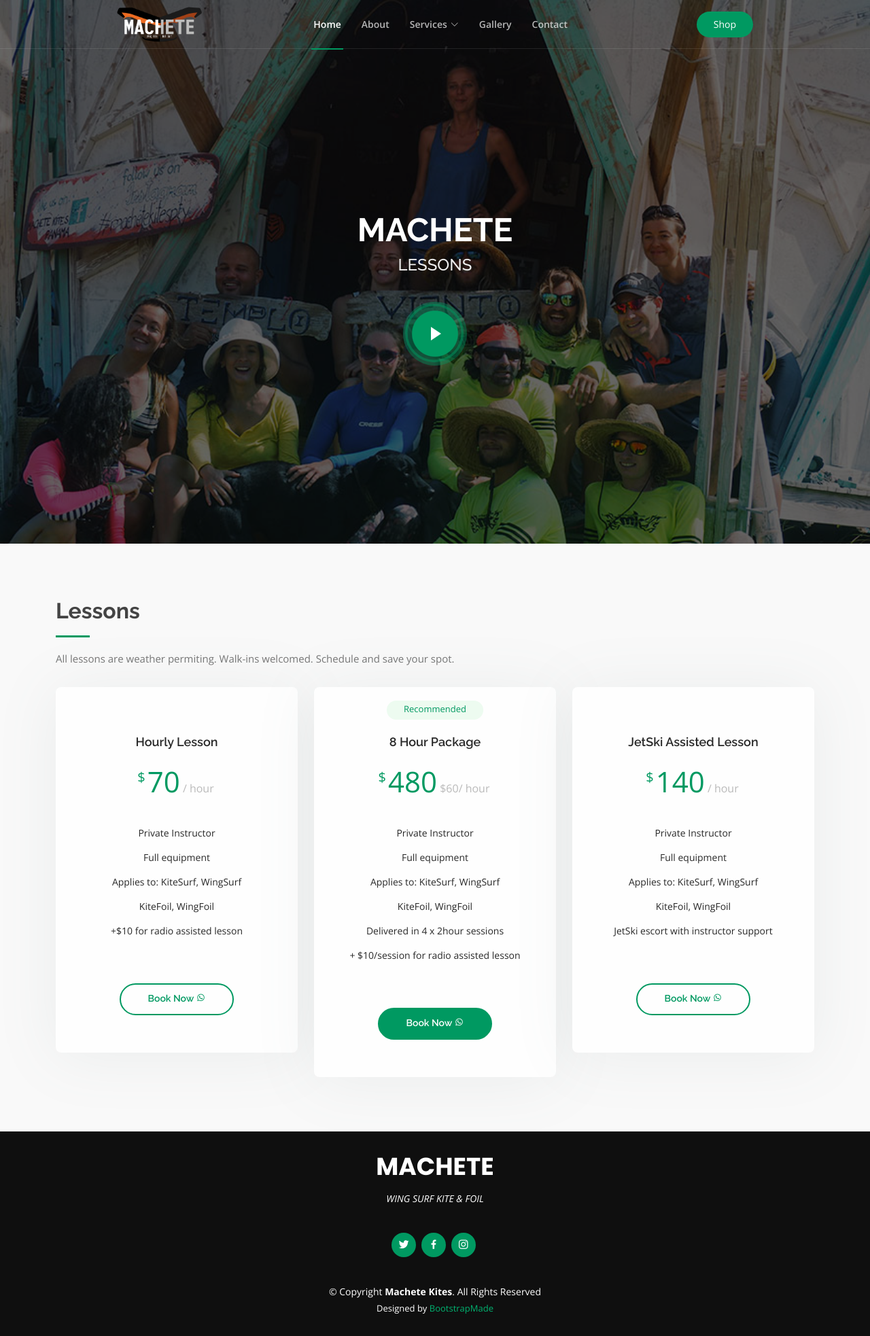
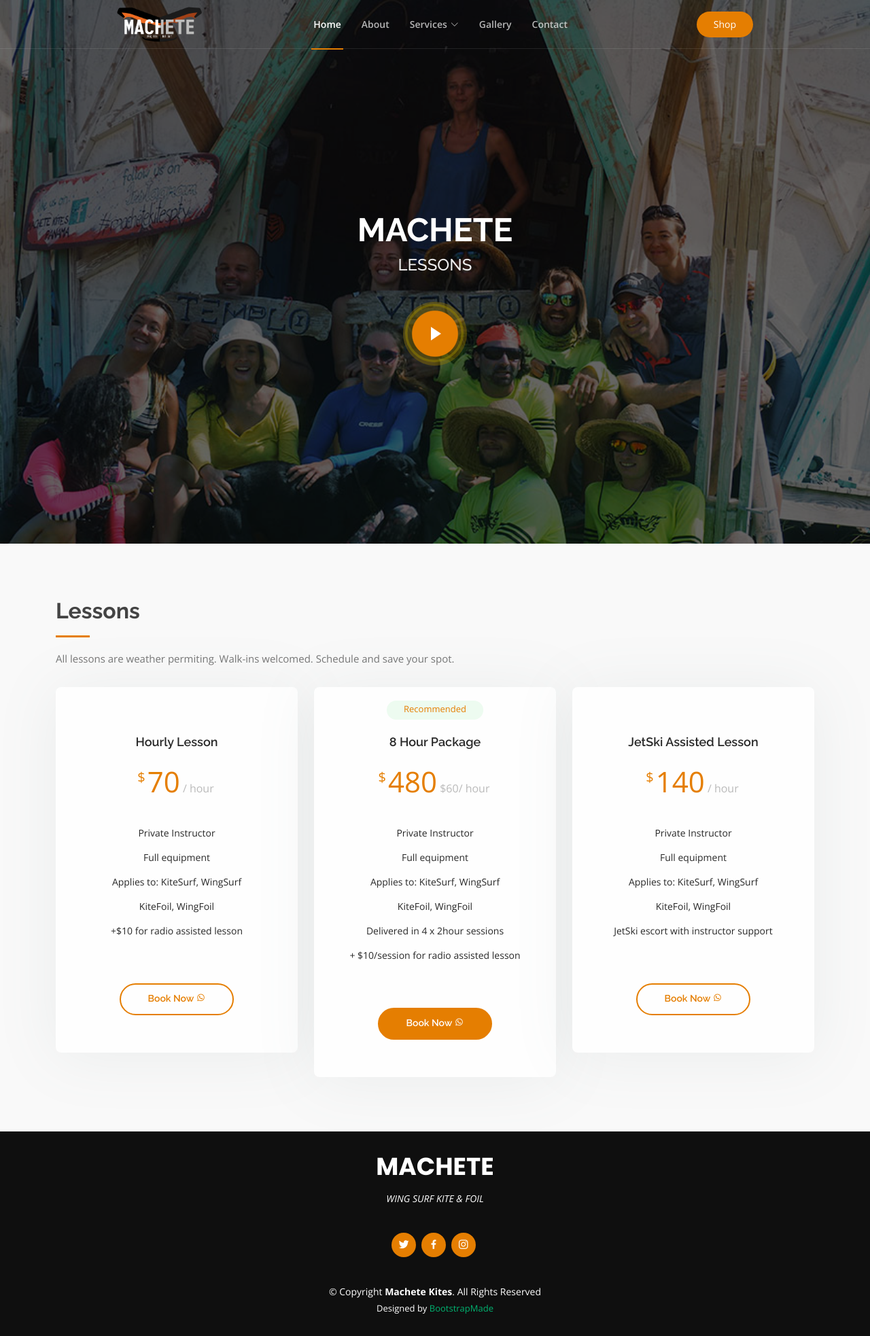
Before and after one commit to mcorkidi/machete, a Django app: page /lessons in a window 1280 px wide. Shown: the whole page at 68% size. Run offline with Django 4.2, Linux system fonts and the light colour scheme; some libraries are stand-ins or nearby versions.

Commit message:
chn color

```diff
--- a/core/machete/static/machete/assets/css/style.css
+++ b/core/machete/static/machete/assets/css/style.css
@@ -14,12 +14,12 @@ body {
 }
 
 a {
-  color: #009961;
+  color: #e57e01;
   text-decoration: none;
 }
 
 a:hover {
-  color: #00cc81;
+  color: #fca122;
   text-decoration: none;
 }
 
@@ -155,7 +155,7 @@ h6 {
 /* Get Startet Button */
 .get-started-btn {
   margin-left: 25px;
-  background: #009961;
+  background: #e57e01;
   color: #fff;
   border-radius: 50px;
   padding: 8px 25px 9px 25px;
@@ -233,7 +233,7 @@ h6 {
   height: 2px;
   bottom: -2px;
   left: 0;
-  background-color: #009961;
+  background-color: #e57e01;
   visibility: hidden;
   width: 0px;
   transition: all 0.3s ease-in-out 0s;
@@ -617,7 +617,7 @@ section {
   display: block;
   width: 50px;
   height: 3px;
-  background: #009961;
+  background: #e57e01;
   bottom: 0;
   left: 0;
 }
@@ -1096,7 +1096,7 @@ section {
 
 .pricing .box h4 {
   font-size: 42px;
-  color: #009961;
+  color: #e57e01;
   font-weight: 500;
   font-family: "Open Sans", sans-serif;
   margin-bottom: 20px;
@@ -1147,8 +1147,8 @@ section {
   display: inline-block;
   padding: 10px 40px 12px 40px;
   border-radius: 50px;
-  border: 2px solid #009961;
-  color: #009961;
+  border: 2px solid #e57e01;
+  color: #e57e01;
   font-size: 14px;
   font-weight: 400;
   font-family: "Raleway", sans-serif;
@@ -1157,16 +1157,16 @@ section {
 }
 
 .pricing .box .btn-buy:hover {
-  background: #009961;
+  background: #e57e01;
   color: #fff;
 }
 
 .pricing .recommended {
-  border-color: #009961;
+  border-color: #e57e01;
 }
 
 .pricing .recommended .btn-buy {
-  background: #009961;
+  background: #e57e01;
   color: #fff;
 }
 
@@ -1184,7 +1184,7 @@ section {
   font-size: 13px;
   padding: 3px 25px 6px 25px;
   background: #edfbf0;
-  color: #009961;
+  color: #e57e01;
   border-radius: 50px;
 }
 
@@ -1527,7 +1527,7 @@ section {
 #footer .social-links a {
   font-size: 18px;
   display: inline-block;
-  background: #009961;
+  background: #e57e01;
   color: #fff;
   line-height: 1;
   padding: 8px 0;
@@ -1741,7 +1741,7 @@ section {
   width: 94px;
   height: 94px;
   margin: 0 auto;
-  background: radial-gradient(#009961 50%, rgba(0, 153, 97, 0.4) 52%);
+  background: radial-gradient(#e57e01 50%, rgba(153, 122, 0, 0.4) 52%);
   border-radius: 50%;
   display: block;
   overflow: hidden;
@@ -1780,14 +1780,14 @@ section {
   animation-timing-function: steps;
   opacity: 1;
   border-radius: 50%;
-  border: 5px solid rgba(0, 153, 97, 0.7);
+  border: 5px solid rgba(153, 135, 0, 0.7);
   top: -15%;
   left: -15%;
   background: rgba(198, 16, 0, 0);
 }
 
 #lodging .play-btn:hover::after {
-  border-left: 15px solid #009961;
+  border-left: 15px solid #e57e01;
   transform: scale(20);
 }
 
--- a/core/machete/templates/machete/index.html
+++ b/core/machete/templates/machete/index.html
@@ -205,9 +205,10 @@
       </section><!-- End Features Section -->
 
       <!-- ======= Clients Section ======= -->
-      <section id="brands" class="clients">
+
+      <section id="brands" class="clients ">
         <div class="container">
-          <div class="section-title">
+          <div class="section-title mt-5 mt-lg-0">
             <h2>Brands</h2>
             <p>We represent and sell the top brands in the industry. With most products in-stock, you can be sure to find what you need.  </p>
           </div>
```
Also changed, not shown: other parts of core/machete/static/machete/assets/css/style.css (+44 -44 lines).
